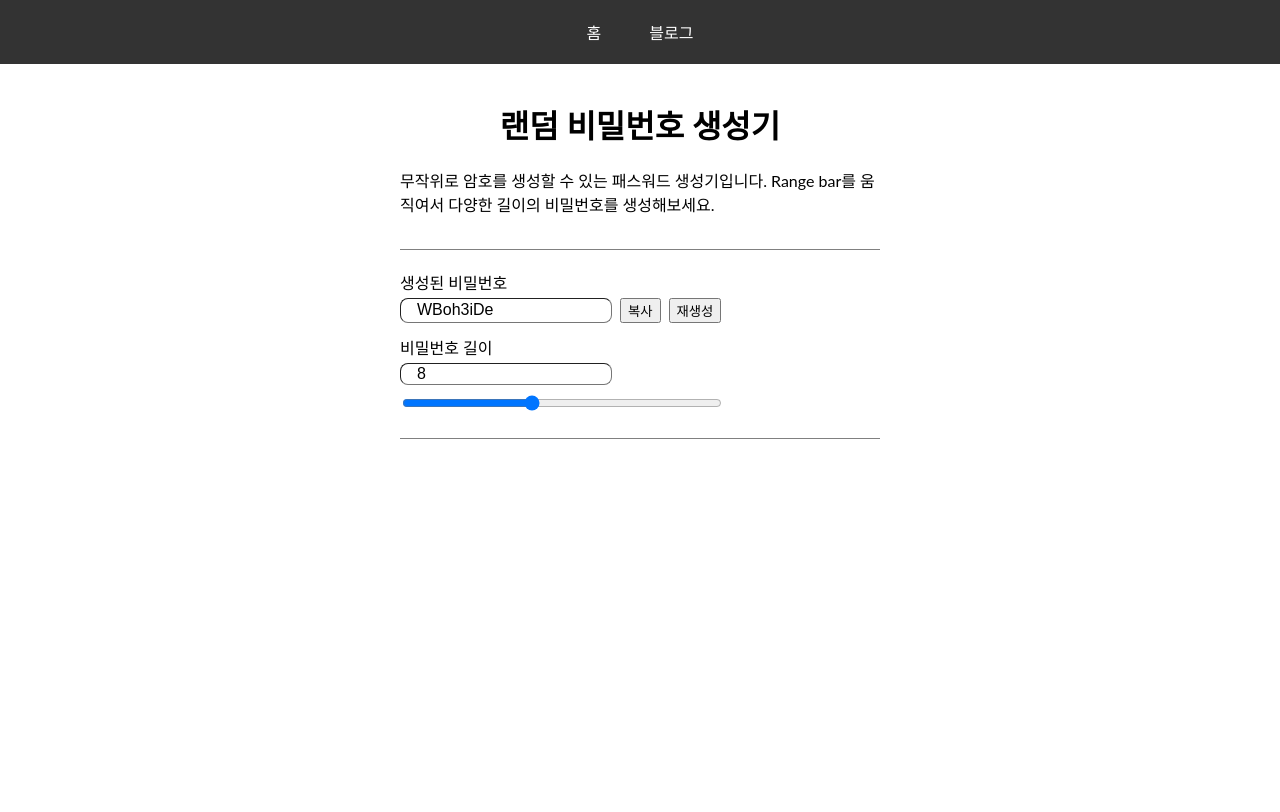
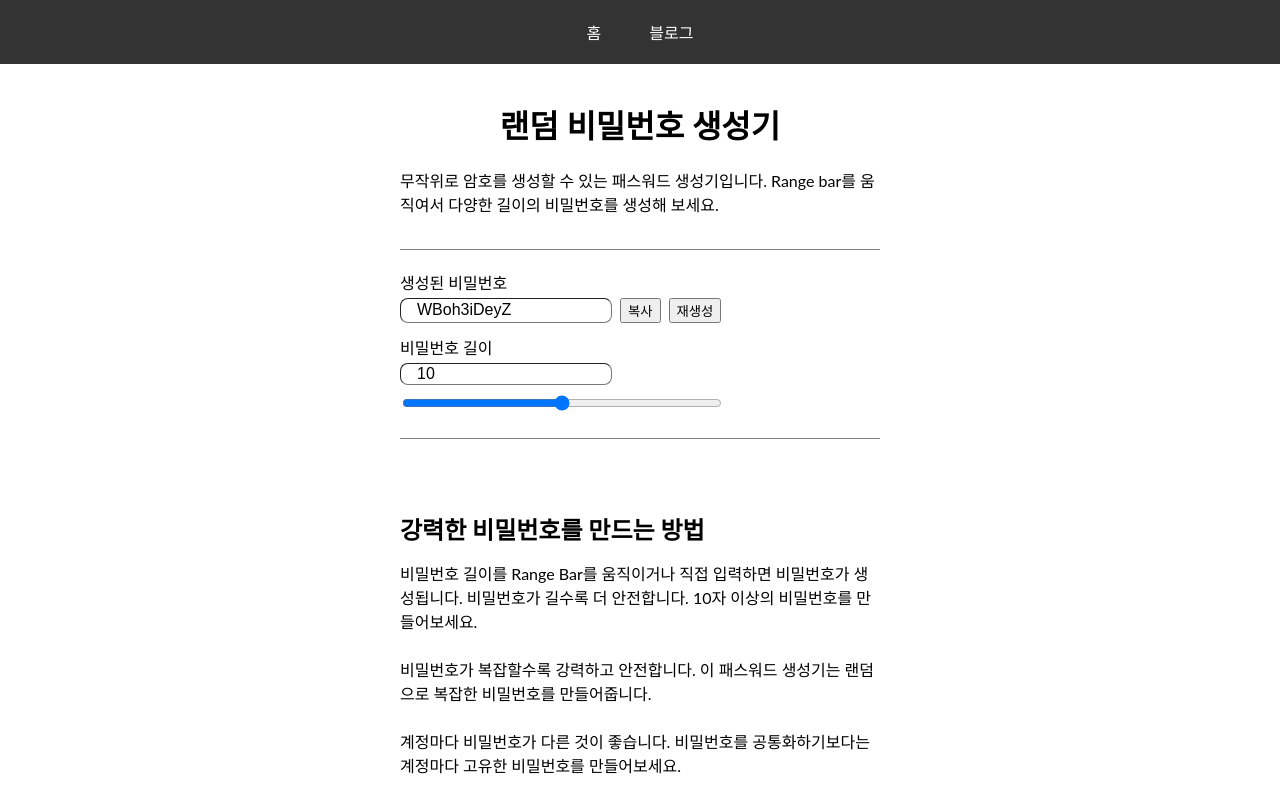
Before and after one commit to zziri/app, a Next.js app: page /extractor/password in a window 1280 px wide. Shown: the top 812 px of the page. Built offline with nearby package versions, Linux system fonts and the light colour scheme.

Commit message:
[dev/pw-gen] article

```diff
--- a/src/components/extractor/password/PasswordGeneratorFunction.tsx
+++ b/src/components/extractor/password/PasswordGeneratorFunction.tsx
@@ -15,7 +15,7 @@ function getRandomString(num: number) {
 
 export default function PasswordExtractorFunction() {
   const [password, setPassword] = useState<string>('');
-  const [length, setLength] = useState<number>(8);
+  const [length, setLength] = useState<number>(10);
 
   function refreshPassword(len: number) {
     const randomString = getRandomString(len);
--- a/src/components/extractor/random/RandomExtractorFunction.tsx
+++ b/src/components/extractor/random/RandomExtractorFunction.tsx
@@ -51,12 +51,10 @@ export default function RandomExtractorFunction() {
           </span>
         </div>
       </div>
+
       <style jsx>{`
         .container * {
           font-size: 1rem;
-        }
-        div {
-          {/* border: solid; */}
         }
         .input {
           display: flex;
--- a/src/data/extractor/passwordData.tsx
+++ b/src/data/extractor/passwordData.tsx
@@ -1,14 +1,16 @@
 import Article from "@/types/Article";
 
-const randomArticleList: Array<Article> = [
+const passwordArticleList: Array<Article> = [
   {
-    subtitle: '사용법',
+    subtitle: '강력한 비밀번호를 만드는 방법',
     contents: (
       <>
         <article>
-          숫자의 범위는 무작위로 숫자를 뽑은 결과에 나올 수 있는 숫자들의 범위를 뜻합니다. 원하는 숫자 범위를 설정해 주세요.
+          비밀번호 길이를 Range Bar를 움직이거나 직접 입력하면 비밀번호가 생성됩니다. 비밀번호가 길수록 더 안전합니다. 10자 이상의 비밀번호를 만들어보세요.
           <br /><br />
-          개수는 무작위로 뽑을 숫자의 개수를 의미합니다. 10으로 설정하면 숫자 범위 내에서 최대 10개의 숫자를 무작위로 선택합니다. 뽑기 버튼을 눌러서 숫자를 뽑을 수 있습니다.
+          비밀번호가 복잡할수록 강력하고 안전합니다. 이 패스워드 생성기는 랜덤으로 복잡한 비밀번호를 만들어줍니다.
+          <br /><br />
+          계정마다 비밀번호가 다른 것이 좋습니다. 비밀번호를 공통화하기보다는 계정마다 고유한 비밀번호를 만들어보세요.
         </article>
       </>
     ),
@@ -17,4 +19,4 @@ const randomArticleList: Array<Article> = [
   },
 ]
 
-export { randomArticleList };
+export { passwordArticleList };
--- a/src/pages/extractor/password.tsx
+++ b/src/pages/extractor/password.tsx
@@ -4,11 +4,12 @@ import SeoArticle from "@/components/common/SeoArticle";
 import SeoHead from "@/components/common/SeoHead";
 import Title from "@/components/common/Title";
 import PasswordExtractorFunction from "@/components/extractor/password/PasswordGeneratorFunction";
+import { passwordArticleList } from "@/data/extractor/passwordData";
 
 
 export default function PasswordGeneratorPage() {
   const title = '랜덤 비밀번호 생성기';
-  const description = '무작위로 암호를 생성할 수 있는 패스워드 생성기입니다. Range bar를 움직여서 다양한 길이의 비밀번호를 생성해보세요.';
+  const description = '무작위로 암호를 생성할 수 있는 패스워드 생성기입니다. Range bar를 움직여서 다양한 길이의 비밀번호를 생성해 보세요.';
   return (
     <>
       <SeoHead title={title} description={description}/>
@@ -16,7 +17,7 @@ export default function PasswordGeneratorPage() {
       <Description content={description} />
       <EmptyDiv height={'2rem'}/>
       <PasswordExtractorFunction />
-      <SeoArticle list={[]}/>
+      <SeoArticle list={passwordArticleList}/>
     </>
   );
 }
```
